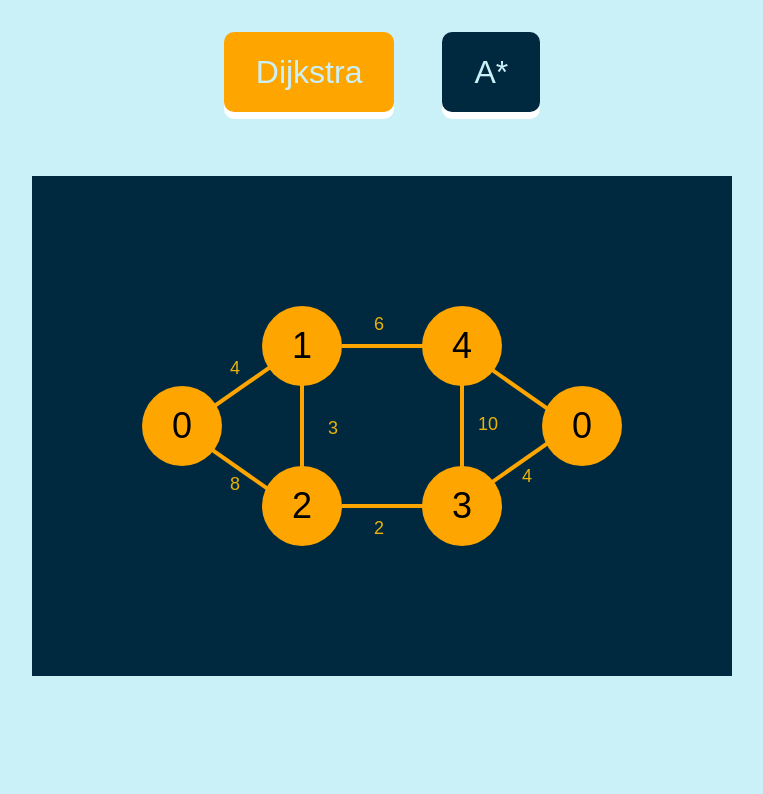
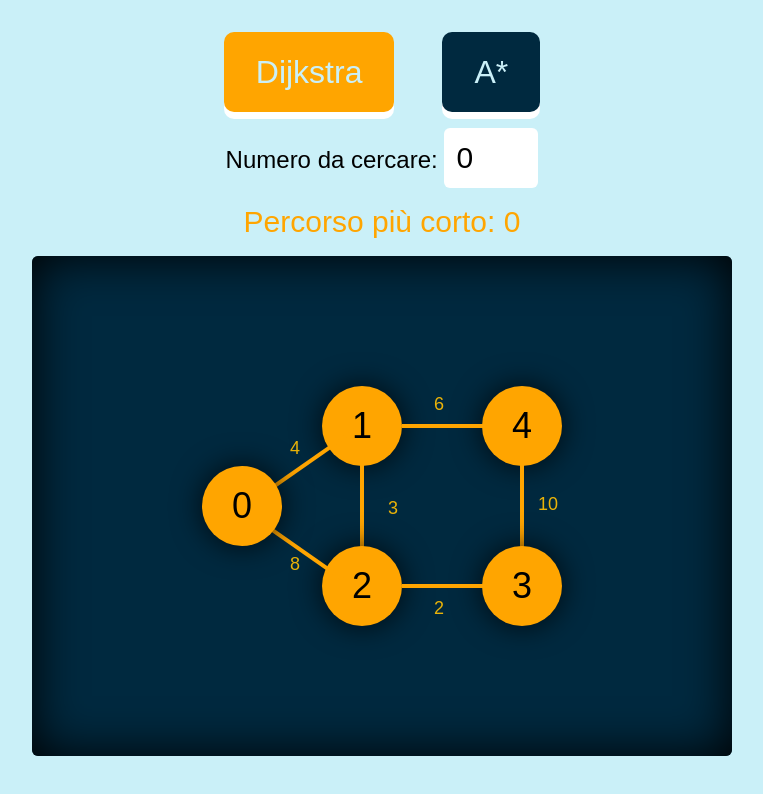
Before and after one commit to zaimhalili/GraphAlgorithms, a plain HTML site: page index.html in a window 1280 px wide. Both pictures are taken after a click on the button "Dijkstra". Shown: the whole page, without its empty margins (258-1021 px from the left). Drawn offline with nearby package versions, Linux system fonts and the light colour scheme; a web font is replaced by a local one.

Commit message:
feat: added input number and hid the extra nodes

```diff
--- a/index.html
+++ b/index.html
@@ -15,17 +15,22 @@
         <button type="button" id="dijkstra" onclick="selectAlgorithm('Dijkstra')">Dijkstra</button>
         <button type="button" id="astar" onclick="selectAlgorithm('Astar')">A*</button>
     </div>
+    <div>
+        <label for="numSearch" class="text-2xl">Numero da cercare: </label>
+        <input type="number" name="numSearch" id="numSearch" min="0" max="4" class="text-3xl p-3 rounded-md" value="0">
+    </div>
+    <p id="percorso" class="text-[var(--main)] text-3xl font-light">Percorso più corto: </p>
     <main class="map flex items-center justify-center gap-10">
         <!-- <div id="mapRef"></div> -->
         <div
-            class="circle h-20 w-20 flex bg-[var(--main)] rounded-full text-2xl items-center justify-center relative overflow-visible z-10 text-4xl">
+            class="circle zero h-20 w-20 flex bg-[var(--main)] rounded-full text-2xl items-center justify-center relative overflow-visible z-10 text-4xl">
             0
         </div>
 
         <div class="column flex gap-20 flex-col">
             <div class="pair flex gap-20">
                 <div
-                    class="circle h-20 w-20 flex bg-[var(--main)] rounded-full text-2xl items-center justify-center relative overflow-visible text-4xl">
+                    class="circle one h-20 w-20 flex bg-[var(--main)] rounded-full text-2xl items-center justify-center relative overflow-visible text-4xl">
                     1
                     <div class="absolute w-32 h-1 bg-[var(--main)] -left-full bottom-0 rotate-[-35deg]"></div>
                     <div class="absolute w-40 h-1 bg-[var(--main)] -bottom-full rotate-90"></div>
@@ -33,7 +38,7 @@
                     <p class="absolute -bottom-14 right-1 text-yellow-500 text-lg">3</p>
                 </div>
                 <div
-                    class="circle h-20 w-20 flex bg-[var(--main)] rounded-full text-2xl items-center justify-center relative overflow-visible text-4xl">
+                    class="circle four h-20 w-20 flex bg-[var(--main)] rounded-full text-2xl items-center justify-center relative overflow-visible text-4xl">
                     4
                     <div class="absolute w-28 h-1 bg-[var(--main)] -left-full"></div>
                     <div class="absolute w-40 h-1 bg-[var(--main)] -bottom-full rotate-90"></div>
@@ -42,13 +47,13 @@
             </div>
             <div class="pair flex gap-20">
                 <div
-                    class="circle h-20 w-20 flex bg-[var(--main)] rounded-full text-2xl items-center justify-center relative overflow-visible text-4xl">
+                    class="circle two h-20 w-20 flex bg-[var(--main)] rounded-full text-2xl items-center justify-center relative overflow-visible text-4xl">
                     2
                     <div class="absolute w-28 h-1 bg-[var(--main)] -left-full top-0 rotate-[35deg]"></div>
                     <p class="absolute -left-8 top-1 text-yellow-500 text-lg">8</p>
                 </div>
                 <div
-                    class="circle h-20 w-20 flex bg-[var(--main)] rounded-full text-2xl items-center justify-center relative overflow-visible text-4xl">
+                    class="circle three h-20 w-20 flex bg-[var(--main)] rounded-full text-2xl items-center justify-center relative overflow-visible text-4xl">
                     3
                     <div class="absolute w-24 h-1 bg-[var(--main)] -left-full"></div>
                     <p class="absolute -left-12 bottom-1 text-yellow-500 text-lg">2</p>
@@ -57,13 +62,13 @@
             </div>
         </div>
 
-        <div
+        <!-- <div
             class="circle h-20 w-20 flex bg-[var(--main)] rounded-full text-2xl items-center justify-center relative overflow-visible z-10 text-4xl">
             0
             <p class="absolute -left-5 -bottom-6 text-yellow-500 text-lg">4</p>
             <div class="absolute w-28 h-1 bg-[var(--main)] -left-full top-0 rotate-[35deg]"></div>
             <div class="absolute w-28 h-1 bg-[var(--main)] -left-full bottom-0 rotate-[-35deg]"></div>
-        </div>
+        </div> -->
 
 
 
--- a/script.js
+++ b/script.js
@@ -1,6 +1,6 @@
 class Graph {
-    constructor() {
-
+    constructor(numberOfNodes) {
+        this.numberOfNodes = numberOfNodes;
     }
 }
 
@@ -59,9 +59,17 @@ class MinHeap {
         return this.heap.length === 0;
     }
 }
+
 //Driver Code Ends
-function colorNode(node) {
-    let nodeElement = document.getElementsByClassName("circle")[node];
+function colorNode(nodeNumber) {
+    let classNumber = "";
+    if (nodeNumber === 0) classNumber = "zero"
+    else if (nodeNumber === 1) classNumber = "one";
+    else if (nodeNumber === 2) classNumber = "two";
+    else if (nodeNumber === 3) classNumber = "three";
+    else if (nodeNumber === 4) classNumber = "four";
+
+    let nodeElement = document.getElementsByClassName(classNumber)[0];
     nodeElement.classList.add("visited");
 }
 
@@ -104,6 +112,7 @@ function astar() {
 
 }
 
+
 function selectAlgorithm(name) {
     document.getElementById("dijkstra").classList.remove("selectedButton");
     document.getElementById("astar").classList.remove("selectedButton");
@@ -111,11 +120,15 @@ function selectAlgorithm(name) {
     if (name === "Dijkstra") {
         document.getElementById("dijkstra").classList.add("selectedButton");
         dijkstra(matrix, 0);
+
+        let result = dijkstra(matrix, 0);
+        let inputNumber = document.getElementById("numSearch").value;
+        document.getElementById("percorso").innerText = "Percorso più corto: " + result[inputNumber];
+
+        colorNode(inputNumber)
+
     } else if (name === "Astar") {
         document.getElementById("astar").classList.add("selectedButton");
         astar();
     }
 }
-
-let result = dijkstra(matrix, 0);
-console.log(result[4]);
--- a/style.css
+++ b/style.css
@@ -23,7 +23,7 @@ body{
     display: flex;
     align-items: center;
     padding: 2rem 8rem;
-    gap: 4rem;
+    gap: 1rem;
     justify-content: space-between;
     flex-direction: column;
 }
@@ -62,9 +62,15 @@ body{
     background-color: var(--mid);
     height: 500px;
     width: 700px;
+    box-shadow: inset 0 0 50px black;
+    border-radius: 6px;
 }
 
 .visited{
     background-color: #03045e !important;
     color: white;
 }
+
+.circle{
+    box-shadow: 0 0 30px rgba(0, 0, 0, 0.8);
+}
```
